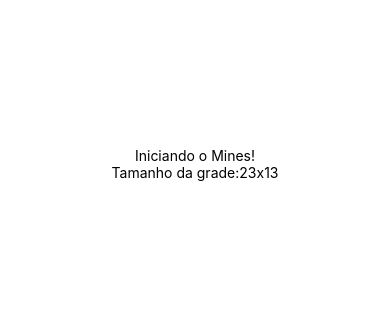
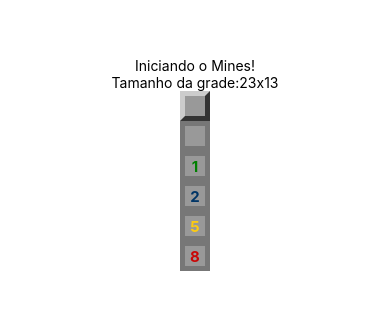
Before and after one commit to Ruan4S/campo-minado-reactnative, a React Native app: screen / in a window 390 px wide. Shown: the part 258-568 px from the top of the page. Built offline with nearby package versions, Linux system fonts and the light colour scheme.

Commit message:
feat(Field): estrutura + estilização ok

```diff
--- a/App.js
+++ b/App.js
@@ -1,5 +1,5 @@
-import { StatusBar } from "expo-status-bar";
 import { StyleSheet, Text, View } from "react-native";
+import Field from "./src/components/Field";
 
 import params from "./src/params";
 
@@ -11,6 +11,12 @@
         Tamanho da grade:
         {params.getRowsAmount()}x{params.getColumnsAmount()}
       </Text>
+      <Field />
+      <Field opened />
+      <Field opened nearMines={1} />
+      <Field opened nearMines={2} />
+      <Field opened nearMines={5} />
+      <Field opened nearMines={8} />
     </View>
   );
 }
--- /dev/null
+++ b/src/components/Field.js
@@ -0,0 +1,52 @@
+import { StyleSheet, Text, View } from "react-native";
+import params from "../params";
+
+export default ({ mined, opened, nearMines }) => {
+  const styleField = [styles.field];
+  // Outros estilos aqui!
+  if (opened) styleField.push(styles.opened);
+  if (styleField.length === 1) styleField.push(styles.regular);
+
+  let color = null;
+  if (nearMines > 0) {
+    if (nearMines === 1) color = "#008000";
+    if (nearMines === 2) color = "#003566";
+    if (nearMines > 2 && nearMines < 6) color = "#fdcb11";
+    if (nearMines >= 6) color = "#c90606";
+  }
+
+  return (
+    <View style={styleField}>
+      {!mined && opened && nearMines > 0 ? (
+        <Text style={[styles.label, { color: color }]}>{nearMines}</Text>
+      ) : (
+        false
+      )}
+    </View>
+  );
+};
+
+const styles = StyleSheet.create({
+  field: {
+    height: params.blockSize,
+    width: params.blockSize,
+    borderWidth: params.borderSize,
+  },
+  regular: {
+    backgroundColor: "#999",
+    borderLeftColor: "#CCC",
+    borderTopColor: "#CCC",
+    borderRightColor: "#333",
+    borderBottomColor: "#333",
+  },
+  opened: {
+    backgroundColor: "#999",
+    borderColor: "#777",
+    alignItems: "center",
+    justifyContent: "center",
+  },
+  label: {
+    fontWeight: "bold",
+    fontSize: params.fontSize,
+  },
+});
```
